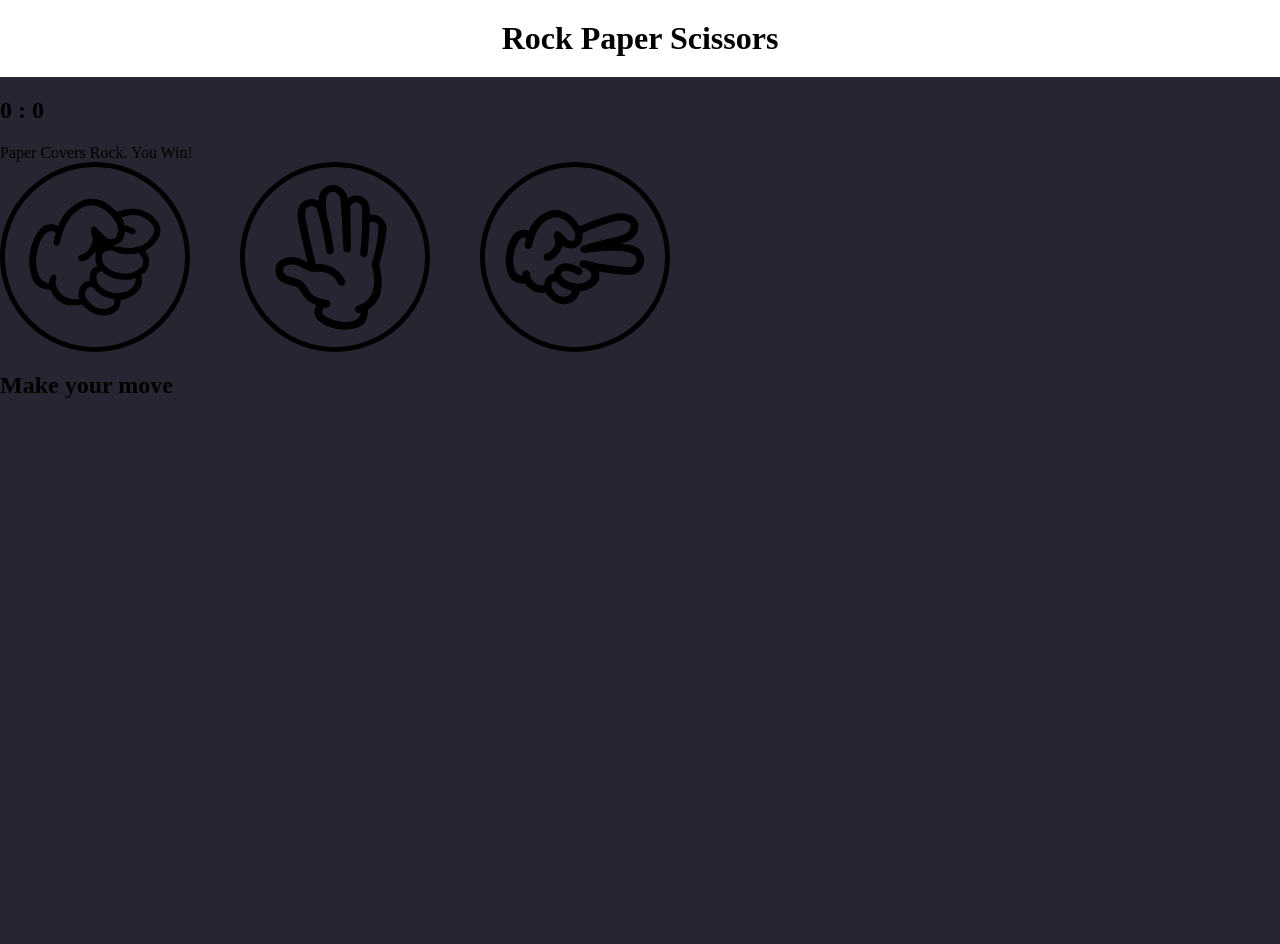
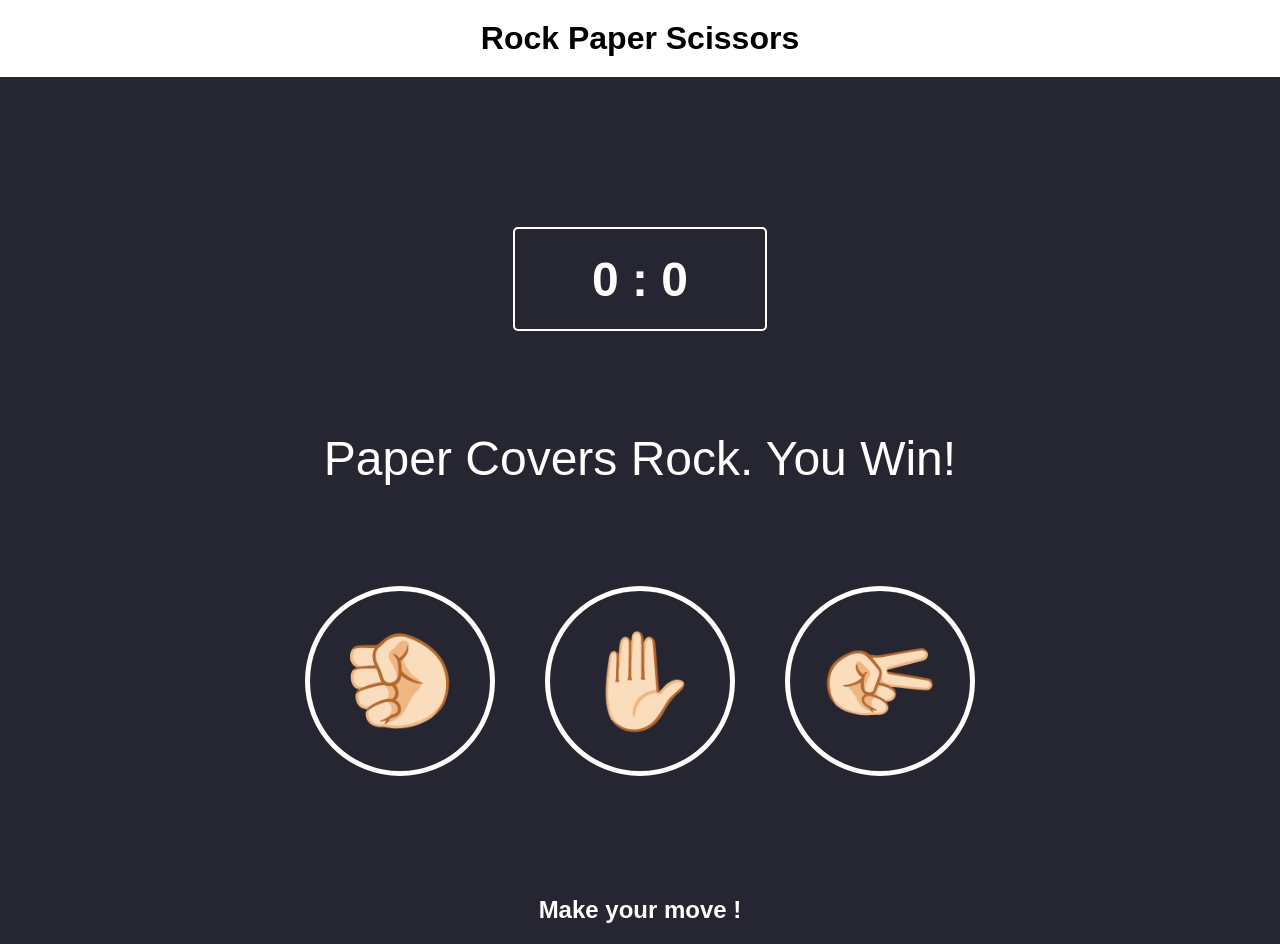
Before and after one commit to GazdagB/rock-paper-scissors, a plain HTML site: page index.html in a window 1280 px wide. Before the commit the page ends 800 px from the top, so only its background shows below. Drawn offline with Linux system fonts and the light colour scheme.

Commit message:
Basic CSS and Skeleton Written

```diff
--- a/index.html
+++ b/index.html
@@ -9,24 +9,30 @@
 <body>
     <h1>Rock Paper Scissors</h1>
     <div class="hero">
+
         <div class="result">
             <h2><span class="result-user">0</span> : <span class="result-comp">0</span> </h2>
         </div>
+
         <div class="message">
             Paper Covers Rock. You Win!
         </div>
+
         <div class="choices-container">
             <div class="choices-container-rock">
-                <img src="./assets/images/rock.svg" alt="">
+                <!-- <img src="./assets/images/rock.svg" alt=""> -->
+                <h2>✊🏻</h2>
             </div>
             <div class="choices-container-paper">
-                <img src="./assets/images/paper.svg" alt="">
+                <!-- <img src="./assets/images/paper.svg" alt=""> -->
+                <h2>✋🏻</h2>
             </div>
             <div class="choices-container-scissors">
-                <img src="./assets/images/scissors.svg" alt="">
+                <!-- <img src="./assets/images/scissors.svg" alt=""> -->
+                <h2 alt="Scissors">✌🏻</h2>
             </div>
         </div>
-        <h2>Make your move</h2>
+        <h2>Make your move !</h2>
     </div>
 
 </body>
--- a/scss/_mixins.scss
+++ b/scss/_mixins.scss
@@ -1,9 +1,10 @@
 @mixin circle-container {
-    border: 5px solid black;
+    border: 5px solid #fff;
     border-radius: 50%;
     height: 180px;
     width: 180px;
     display: flex;
     justify-content: center;
     align-items: center;
+    cursor: pointer;
   }
--- a/scss/styles.scss
+++ b/scss/styles.scss
@@ -5,6 +5,7 @@ body{
     width: 100vw;
     margin: 0;
     padding: 0;
+    font-family: Arial, Helvetica, sans-serif;
 
     h1{
        padding: 20px 0;
@@ -14,6 +15,30 @@ body{
     }
 }
 
+.hero{
+    margin-top: 100px;
+    display: flex;
+    justify-content: center;
+    align-items: center;
+    flex-direction: column;
+    gap: 100px;
+    color: #fff;
+    .result{
+        margin-top: 50px;
+        border: 2px solid #fff;
+        border-radius: 5px;
+        width: 250px;
+        height: 100px;
+        text-align: center;
+        font-size: xx-large;
+        display: flex;
+        align-items: center;
+        justify-content: center;
+    }
+    .message{
+        font-size: 3rem;
+    }
+}
 
 .choices-container{
 
@@ -23,24 +48,26 @@ body{
 
     &-rock{
         @include circle-container;
-        img{
-            width: 150px;
-            height: 150px;
+        h2{
+            font-size: 6rem;
+            transform: rotate(-90deg)
         }
     }
 
     &-paper{
         @include circle-container;
-        img{
-            width: 150px;
-
+        h2{
+            font-size: 6rem;
+            transform: rotate()
         }
     }
 
     &-scissors{
         @include circle-container;
-        img{
-            width: 150px;
+        h2{
+            font-size: 6rem;
+            transform: scaleX(-1) rotate(-90deg);
+
         }
     }
 }
```
Also changed, not shown: css/styles.css, 1 other file.
